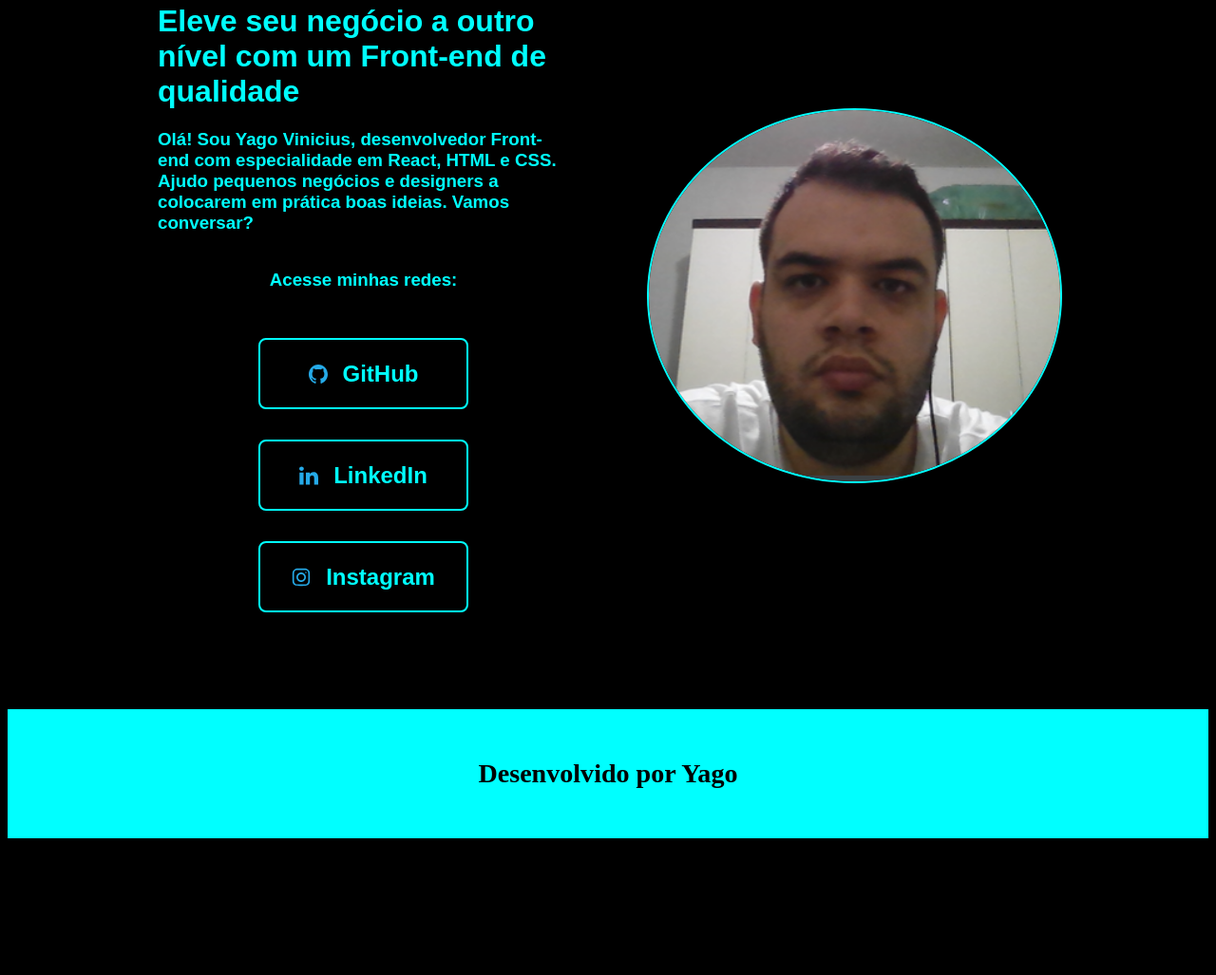
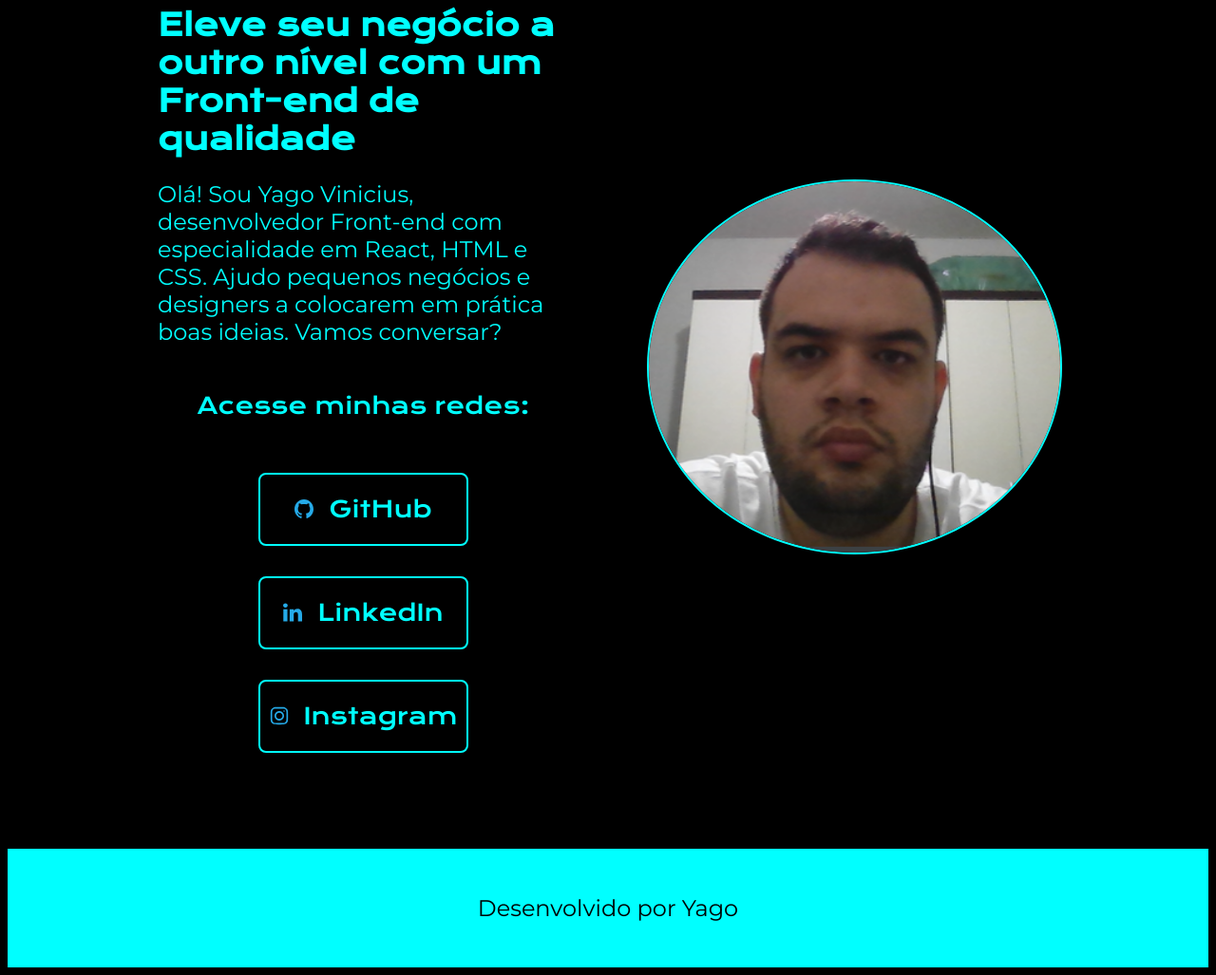
Before and after one commit to NGarageSoft/portifolio-simples, a plain HTML site: page index.html in a window 1280 px wide. Shown: the part 200-1227 px from the top of the page at 95% size. Before the commit the page ends 1091 px from the top, so only its background shows below. Drawn offline with nearby package versions, Linux system fonts and the light colour scheme.

Commit message:
segundo commit

```diff
--- a/style.css
+++ b/style.css
@@ -1,10 +1,17 @@
+
+@import url('https://fonts.googleapis.com/css2?family=Krona+One&display=swap');
+@import url('https://fonts.googleapis.com/css2?family=Krona+One&family=Montserrat:ital,wght@0,100..900;1,100..900&display=swap');
+:root{
+    --fonte-primaria:'Krona One';
+    --fonte-secondaria: 'Montserrat';
+}
 body{
     display: flex;
     flex-direction: column;
     background-color: black;
 }
 .cabecalho{
-    font-family: sans-serif;
+    font-family: var(--fonte-primaria);
     color: aqua;
     padding: 2% 0% 0% 12.5%;
 }
@@ -14,7 +21,7 @@ body{
 }
 .cabecalho__menu__item{
     color: aqua;
-    font-family: sans-serif;
+    font-family: var(--fonte-primaria);
     font-size: 1.5rem;
     font-weight: 600;
     text-decoration: none;
@@ -25,10 +32,10 @@ body{
 .cabecalho__menu__item:hover{
     background-color: aqua;
     color: black;
+    transform: scale(90%);
 }
 .apresentacao{
     display: flex;
-    font-family: sans-serif;
     color: aqua;
     padding: 8% 12.5%;
     gap: 82px;
@@ -39,14 +46,20 @@ body{
     border: 2px solid aqua;
     border-radius: 100%;
     width: 100%;
-
-
+}
+.apresentacao__texto{
+    font-family: var(--fonte-secondaria);
+    font-weight: 400;
+    font-size: 1.5rem;
 }
 .moldura__img{
     width: 50%;
 }
 .moldura__texto{
     width: 50%;
+}
+.apresentacao__titulo{
+    font-family: var(--fonte-primaria);
 }
 .apresentacao__texto__links{
     display: flex;
@@ -59,9 +72,9 @@ body{
     border-radius: 8px;
     color: aqua;
     display: flex;
-    font-family: sans-serif;
+    font-family: var(--fonte-primaria);
     font-size: 1.5rem;
-    font-weight: 600;
+    font-weight: 400;
     gap: 16px;
     justify-content: center;
     padding: 21.5px 0;
@@ -70,19 +83,29 @@ body{
     width: 50%;
     transition: .2s;
 }
+.apresentacao__texto__links__texto{
+    font-family: var(--fonte-primaria);
+    font-weight: 400;
+    font-size: 1.5rem;
+}
 .apresentacao__texto__links__botoes:hover{
     background-color: aqua;
     color: black;
-}
-.apresentacao__texto__links__botoes img:hover{
-    fill: black;
+    transform: scale(90%);
+    transition: 0,5s;
 }
 .rodape{
+
     background-color: aqua;
     padding: 24px;
     box-sizing: border-box;
     display: flex;
     justify-content: center;
-    font-size:1.5rem;
+
 
 }
+.rodape__texto{
+    font-family: var(--fonte-secondaria);
+    font-size:1.5rem;
+    font-weight: 400;
+}
```
Also changed, not shown: curriculo.html (+1 -1 lines).
